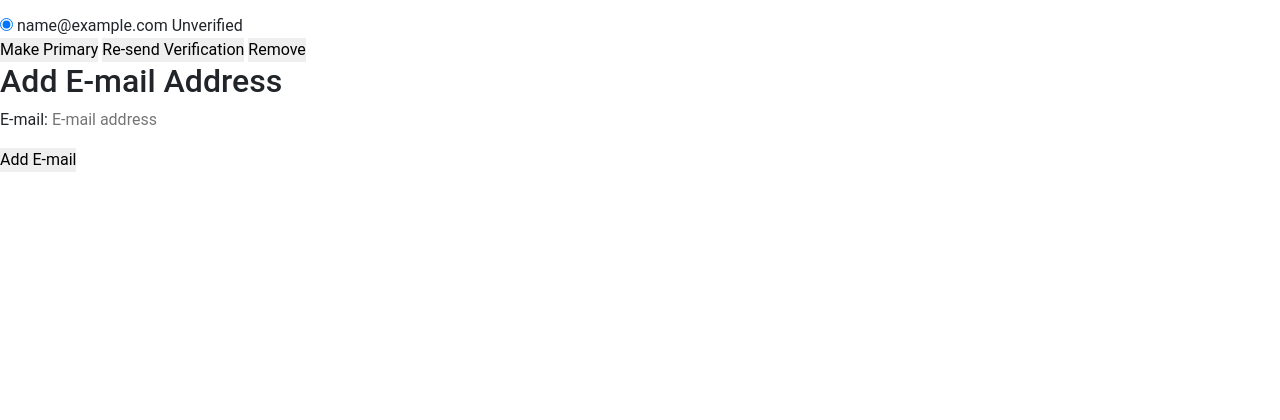
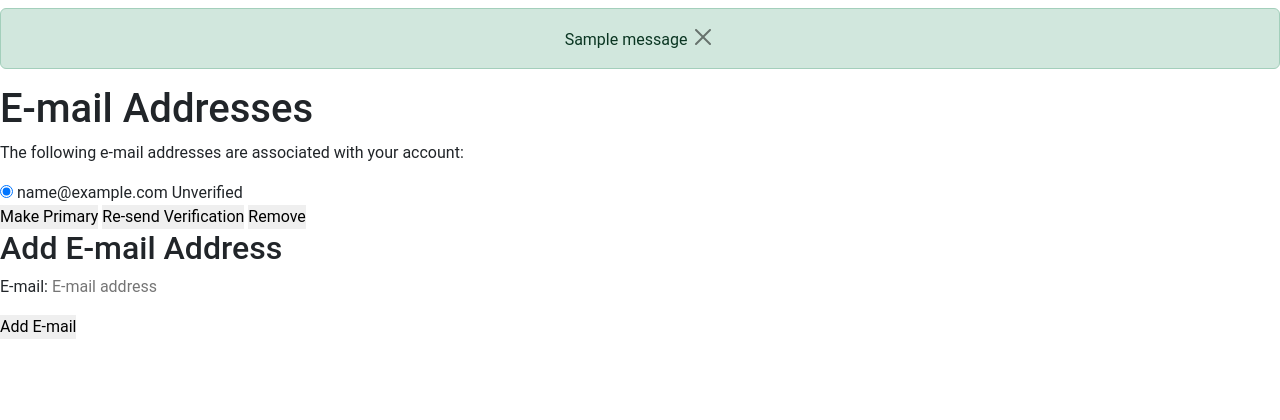
Before and after one commit to Dania2021/world-of-recipes, a Django app: a page that uses templates/base.html in a window 1280 px wide. Shown: the part 82-502 px from the top of the page. Run offline with Django 3.2, Linux system fonts and the light colour scheme; a user stored in the database is signed in; data comes from the database, SQL or seed files in the repository; tables that the repository leaves empty hold one stand-in row (values such as "Sample post"); one stand-in notice (Sample message) is shown; some libraries are stand-ins or nearby versions; some web fonts are replaced.

Commit message:
Added and styled messages in base.html

```diff
--- a/templates/base.html
+++ b/templates/base.html
@@ -24,7 +24,7 @@
      <!--Navigation menu-->
     <nav class="navbar navbar-expand-md navbar-bg navbar-dark fixed-top">
         <div class="container-fluid">
-            <a class="navbar-brand" href="#">
+            <a class="navbar-brand" href="{% url 'home' %}">
                 <h1>World of Recipes</h1>
             </a>
             <!--Toggle button for mobile devices with small screens-->
@@ -59,9 +59,23 @@
                          {% endif %}
                         </ul>
                     </div>
+             </div>
+    </nav>
+
+               {% if messages %}
+               {% for message in messages %}
+               <div class="alert {{ message.tags }} alert-dismissable fade show text-center rounded" id="msg"
+                  role="alert">
+                    {{ message | safe }}
+                    <button class="btn-close" type="button" data-bs-dismiss="alert" aria-label="Close">
+                    </button>
+                </div>
+               {% endfor %}
+               {% endif %}
+            </div>
 
         </div>
-    </nav>
+    </div>
 
     {% block content %}
     <!--Content goes here-->
```
